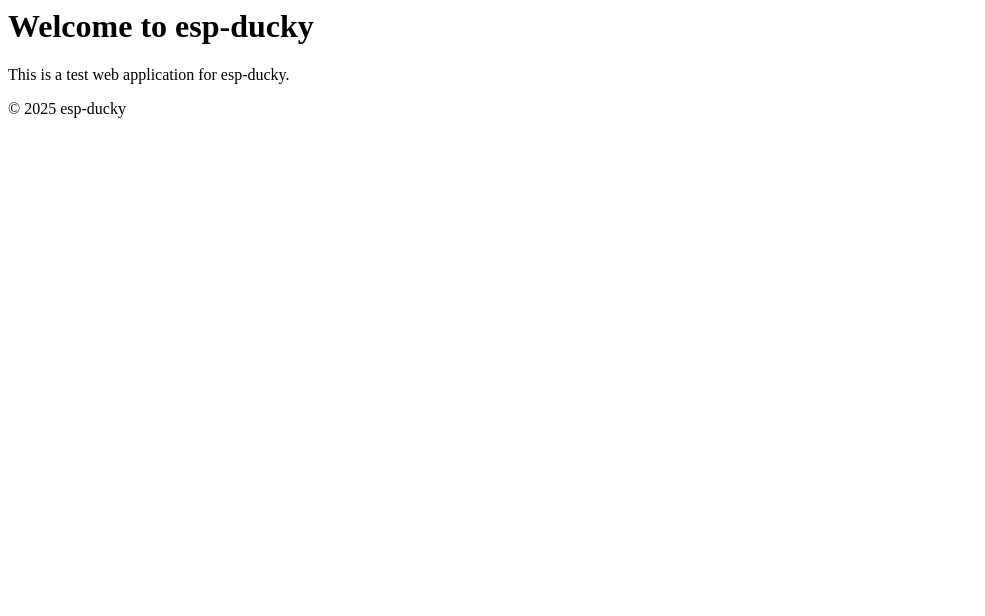
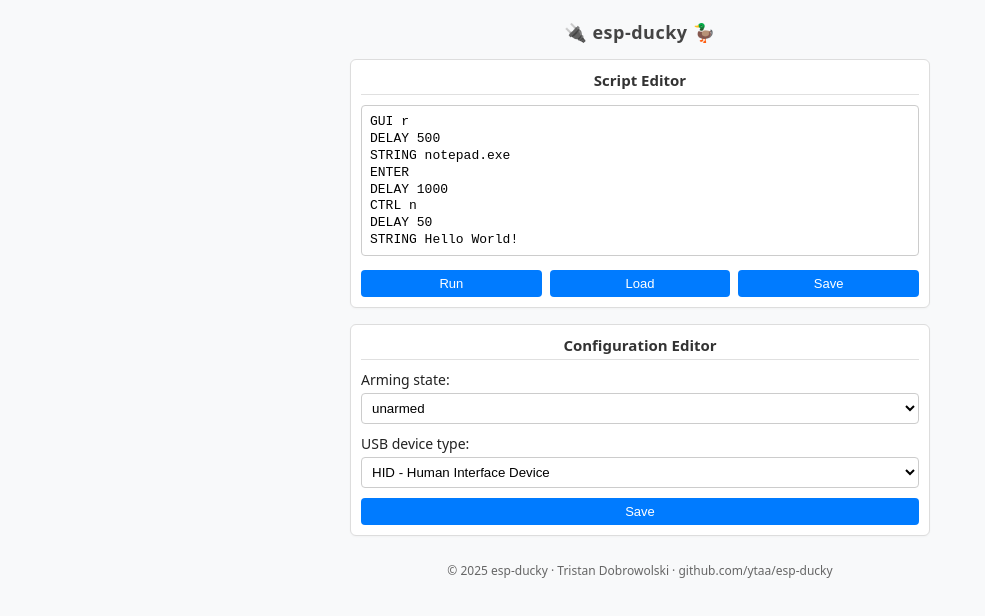
Before and after one commit to ytaa/esp-ducky, a plain HTML site: page main/web/index.html in a window 1280 px wide. Shown: the whole page, without its empty margins (0-985 px from the left). Drawn offline with Linux system fonts and the light colour scheme.

Commit message:
Enable remote script execution via http request

```diff
--- a/main/web/index.html
+++ b/main/web/index.html
@@ -1,22 +1,55 @@
-<html>
+<!DOCTYPE html>
+<html lang="en">
 <head>
 	<meta charset="UTF-8">
 	<meta name="viewport" content="width=device-width, initial-scale=1.0">
-        <title>esp-ducky</title>
-        <link rel="stylesheet" href="styles.css">
-        <script src="script.js"></script>
+	<title>🦆 esp-ducky</title>
+	<link rel="stylesheet" href="style.css">
+	<script type="module" src="script.js"></script>
 </head>
 <body>
 	<header>
-            <h1>Welcome to esp-ducky</h1>
+		<h1><span class="logo">🔌 esp-ducky 🦆</span></h1>
 	</header>
 	<main>
-            <section id="content">
-                <p>This is a test web application for esp-ducky.</p>
+	<section>
+		<h2>Script Editor</h2>
+		<textarea id="scriptTextarea">GUI r
+DELAY 500
+STRING notepad.exe
+ENTER
+DELAY 1000
+CTRL n
+DELAY 50
+STRING Hello World!</textarea>
+		<div class="button-row">
+			<button id="scriptRunButton">Run</button>
+			<button id="scriptLoadButton">Load</button>
+			<button id="scriptSaveButton">Save</button>
+		</div>
+	</section>
+	<section>
+		<h2>Configuration Editor</h2>
+		<label for="armingState">Arming state:</label>
+		<select id="armingState">
+			<option value="unarmed" selected>unarmed</option>
+			<option value="armedSingle">armed (single run)</option>
+			<option value="armedPersistent">armed (persistent)</option>
+		</select>
+		<label for="deviceType">USB device type:</label>
+		<select id="deviceType">
+			<option value="disabled">disabled</option>
+			<option value="hid" selected>HID - Human Interface Device</option>
+			<option value="msd">MSD - Mass Storage Device</option>
+			<option value="hidMsd">HID + MSD</option>
+		</select>
+		<div class="button-row">
+		<button id="configSaveButton">Save</button>
+		</div>
 	</section>
 	</main>
 	<footer>
-            <p>&copy; 2025 esp-ducky</p>
+		<p>&copy; 2025 esp-ducky · Tristan Dobrowolski · github.com/ytaa/esp-ducky</p>
 	</footer>
 </body>
 </html>
--- a/main/web/script.js
+++ b/main/web/script.js
@@ -1,25 +1,24 @@
-function postScript() {
+
+// Script added as module so the following call will be run when the DOM is already parsed
+const scriptTextarea = document.getElementById('scriptTextarea');
+const scriptRunButton = document.getElementById('scriptRunButton');
+const scriptLoadButton = document.getElementById('scriptLoadButton');
+const scriptSaveButton = document.getElementById('scriptSaveButton');
+
+const SCRIPT_ACTION_RUN = 0;
+const SCRIPT_ACTION_SAVE = 1;
+
+function postScript(script, action) {
 	console.log("Sending POST /script endpoint");
 
 	// unregister subscription from the server
-    var xhr = new XMLHttpRequest();
+	let xhr = new XMLHttpRequest();
 	xhr.open("POST", "script", true);
 	xhr.setRequestHeader("Content-Type", "application/json");
 
-    var scriptText = `\
-    GUI r
-    DELAY 500
-    STRING notepad.exe
-    ENTER
-    DELAY 500
-    CTRL n
-    DELAY 50
-    STRING Hello World!`;
-
-    // Create an unsubscription request json with the unique client ID
 	let scriptReq = {
-        "script": scriptText,
-        "action": 0,
+        "script": script,
+        "action": action,
     };
 
 	xhr.onreadystatechange = function () {
@@ -39,3 +38,14 @@
 
 	xhr.send(JSON.stringify(scriptReq));
 }
+
+function autoGrow(element) {
+	element.style.height = 'auto';
+	element.style.height = element.scrollHeight + 'px';
+}
+
+scriptTextarea.addEventListener('input', () => autoGrow(scriptTextarea));
+autoGrow(scriptTextarea);
+
+scriptRunButton.addEventListener('click', () => postScript(scriptTextarea.value, SCRIPT_ACTION_RUN));
+scriptSaveButton.addEventListener('click', () => postScript(scriptTextarea.value, SCRIPT_ACTION_SAVE));
--- /dev/null
+++ b/main/web/style.css
@@ -0,0 +1,118 @@
+/* Reset default spacing */
+* {
+	margin: 0;
+	padding: 0;
+	box-sizing: border-box;
+}
+
+/* Base layout */
+body {
+	font-family: system-ui, sans-serif;
+	font-size: 14px;
+	background-color: #f8f9fa;
+	color: #222;
+	padding: 10px;
+	max-width: 600px;
+	margin: 0 auto;
+}
+
+/* Header/footer */
+header {
+	text-align: center;
+	padding: 8px 0;
+	color: #444;
+}
+footer {
+	text-align: center;
+	font-size: 12px;
+	color: #666;
+	padding: 10px 0;
+}
+footer a {
+	color: #007bff;
+	text-decoration: none;
+	margin: 0 4px;
+}
+	footer a:hover {
+	text-decoration: underline;
+}
+
+/* Sections */
+main section {
+	margin-bottom: 16px;
+	padding: 10px;
+	border: 1px solid #ddd;
+	border-radius: 6px;
+	background-color: #ffffff;
+	box-shadow: 0 1px 2px rgba(0, 0, 0, 0.03);
+}
+
+/* Headings */
+h1 {
+	font-size: 20px;
+	margin-bottom: 6px;
+}
+h2 {
+	font-size: 15px;
+	text-align: center;
+	margin-bottom: 10px;
+	padding-bottom: 4px;
+	border-bottom: 1px solid #e0e0e0;
+	color: #333;
+}
+/* Textarea */
+textarea {
+	width: 100%;
+	min-height: 120px;
+	resize: none;
+	overflow: hidden;
+	padding: 8px;
+	font-size: 13px;
+	line-height: 1.3;
+	font-family: monospace;
+	background-color: #fff;
+	border: 1px solid #ccc;
+	border-radius: 4px;
+}
+
+/* Labels and Selects */
+label {
+	display: block;
+	margin-top: 10px;
+	margin-bottom: 4px;
+	font-weight: 500;
+}
+select {
+	width: 100%;
+	padding: 6px;
+	border-radius: 4px;
+	border: 1px solid #ccc;
+	background-color: #fff;
+}
+
+/* Buttons */
+.button-row {
+	margin-top: 10px;
+	display: flex;
+	gap: 8px;
+	flex-wrap: wrap;
+}
+button {
+	padding: 6px 12px;
+	border: none;
+	background-color: #007bff;
+	color: white;
+	font-size: 13px;
+	border-radius: 4px;
+	cursor: pointer;
+	flex: 1;
+	min-width: 80px;
+}
+button:hover {
+	background-color: #0056b3;
+}
+.logo {
+	font-weight: 600;
+	font-size: 18px;
+	letter-spacing: 0.5px;
+}
```
Also changed, not shown: main/CMakeLists.txt, 6 other files. Lines whose indentation alone changed are shown as unchanged.
